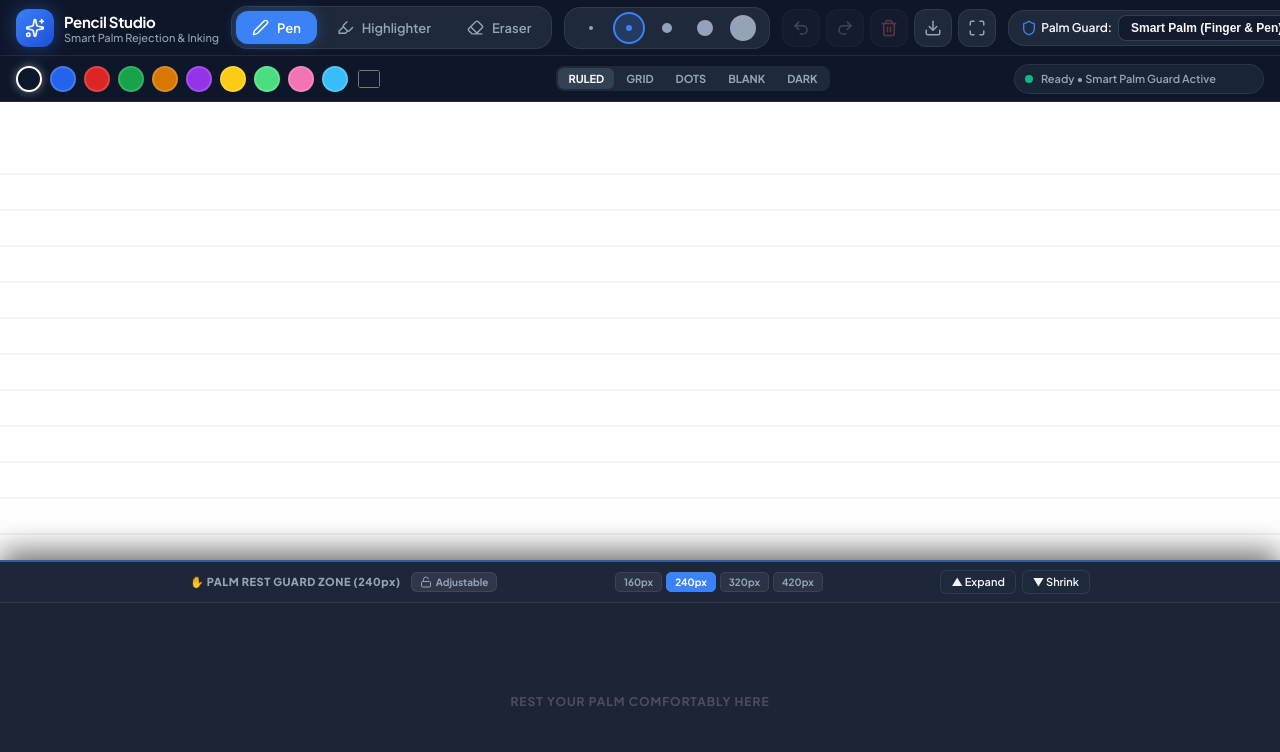
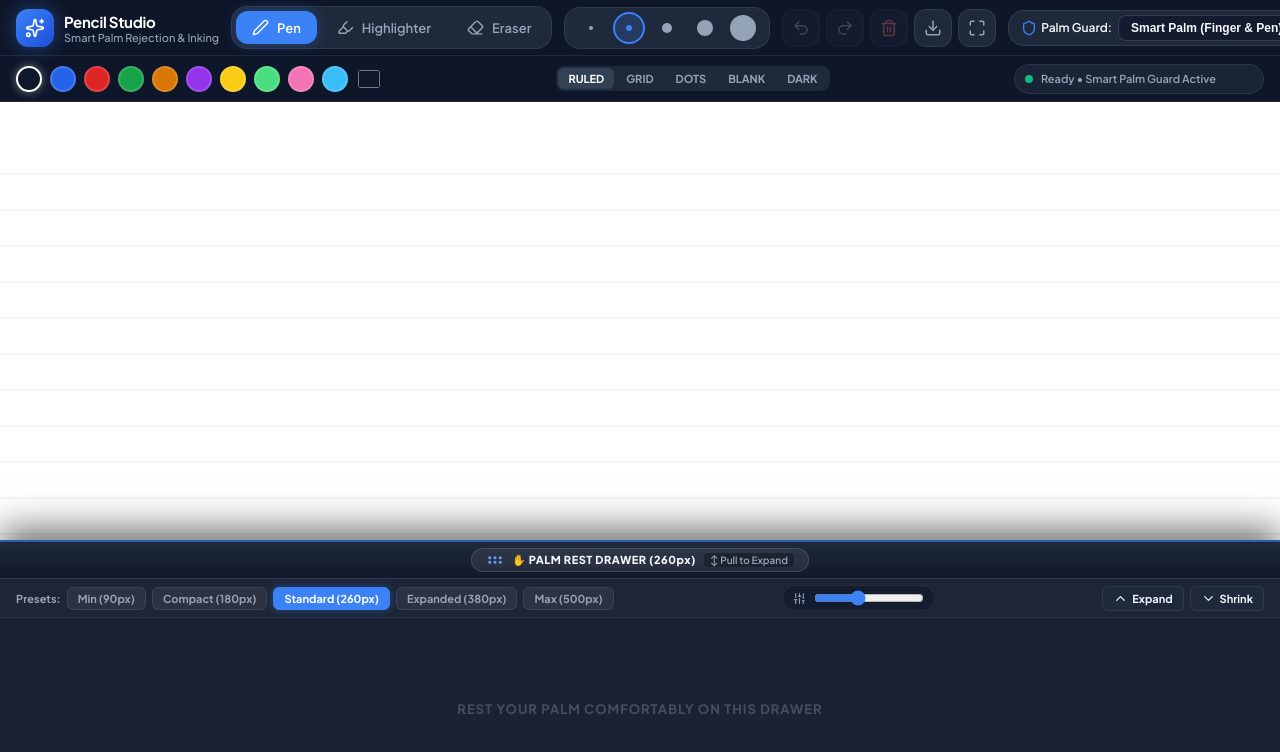
Before and after one commit to kuldeeppatel-cg/Pencil, a React (Vite) app in the folder pencil-web/: page / in a window 1280 px wide. Shown: the top 752 px of the page. Built offline with nearby package versions, Linux system fonts and the light colour scheme.

Commit message:
Implement pull-up Palm Rest Drawer with draggable pull tab, quick presets, slider, and expand/shrink controls

```diff
--- a/pencil-web/src/App.css
+++ b/pencil-web/src/App.css
@@ -467,156 +467,199 @@ input:checked + .slider:before {
   touch-action: none;
 }
 
-/* --- Floating Palm Rest Shield --- */
-.palm-rest-shield {
+/* --- Pull-Up Palm Rest Guard Drawer --- */
+.palm-rest-drawer {
   position: absolute;
   bottom: 0;
   left: 0;
   right: 0;
-  background: rgba(15, 23, 42, 0.94);
-  backdrop-filter: blur(14px);
-  -webkit-backdrop-filter: blur(14px);
+  background: rgba(15, 23, 42, 0.95);
+  backdrop-filter: blur(16px);
+  -webkit-backdrop-filter: blur(16px);
   border-top: 2px solid rgba(59, 130, 246, 0.6);
   display: flex;
   flex-direction: column;
   align-items: center;
   z-index: 30;
-  touch-action: none;
-  box-shadow: 0 -8px 30px rgba(0, 0, 0, 0.6);
+  box-shadow: 0 -10px 35px rgba(0, 0, 0, 0.6);
   user-select: none;
   -webkit-user-select: none;
+  touch-action: none;
   transition: border-color 0.2s, box-shadow 0.2s;
 }
 
-.palm-rest-shield.touching {
-  border-top: 2px solid #10b981;
-  box-shadow: 0 -8px 35px rgba(16, 185, 129, 0.35);
+.palm-rest-drawer.dragging {
+  border-top-color: #60a5fa;
+  box-shadow: 0 -10px 40px rgba(59, 130, 246, 0.4);
 }
 
-.shield-header {
+.palm-rest-drawer.touching {
+  border-top: 2px solid #10b981;
+  box-shadow: 0 -10px 40px rgba(16, 185, 129, 0.35);
+}
+
+/* Pull Tab Handle on Top of Drawer */
+.drawer-pull-tab {
   width: 100%;
   display: flex;
-  flex-direction: column;
   align-items: center;
-  padding: 8px 16px;
-  gap: 6px;
-  background: rgba(30, 41, 59, 0.6);
+  justify-content: center;
+  padding: 6px 0;
+  background: linear-gradient(180deg, rgba(30, 41, 59, 0.95), rgba(15, 23, 42, 0.8));
+  cursor: ns-resize;
   border-bottom: 1px solid var(--border-color);
+  touch-action: none;
 }
 
-.shield-title-row {
+.drawer-pull-tab:hover {
+  background: linear-gradient(180deg, rgba(51, 65, 85, 0.95), rgba(30, 41, 59, 0.9));
+}
+
+.drawer-handle-bar {
+  display: flex;
+  align-items: center;
+  gap: 8px;
+  padding: 2px 14px;
+  background: rgba(255, 255, 255, 0.08);
+  border-radius: var(--radius-full);
+  border: 1px solid rgba(255, 255, 255, 0.12);
+  pointer-events: none;
+}
+
+.grip-icon {
+  color: #60a5fa;
+}
+
+.drawer-handle-title {
+  font-size: 11px;
+  font-weight: 800;
+  letter-spacing: 0.5px;
+  color: #f1f5f9;
+}
+
+.drawer-drag-hint {
+  font-size: 10px;
+  font-weight: 600;
+  color: #94a3b8;
+  background: rgba(0, 0, 0, 0.3);
+  padding: 1px 6px;
+  border-radius: 4px;
+}
+
+/* Drawer Controls Toolbar */
+.drawer-header-toolbar {
+  width: 100%;
   display: flex;
   align-items: center;
   justify-content: space-between;
-  width: 100%;
-  max-width: 900px;
+  padding: 6px 16px;
+  background: rgba(30, 41, 59, 0.5);
+  border-bottom: 1px solid var(--border-color);
   gap: 12px;
+  flex-wrap: nowrap;
 }
 
-.shield-title-group {
-  display: flex;
-  align-items: center;
-  gap: 10px;
-}
-
-.shield-title {
-  font-size: 11px;
-  font-weight: 800;
-  letter-spacing: 0.5px;
-  color: #94a3b8;
+.drawer-preset-group {
   display: flex;
   align-items: center;
   gap: 6px;
-  white-space: nowrap;
 }
 
-.shield-lock-btn {
-  display: flex;
-  align-items: center;
-  gap: 4px;
-  padding: 3px 8px;
-  border-radius: 6px;
-  font-size: 10px;
+.drawer-control-label {
+  font-size: 11px;
   font-weight: 700;
-  background: rgba(255, 255, 255, 0.08);
-  color: var(--text-secondary);
-  border: 1px solid var(--border-color);
-  transition: all 0.15s;
+  color: #94a3b8;
 }
 
-.shield-lock-btn.locked {
-  background: rgba(59, 130, 246, 0.2);
-  color: #60a5fa;
-  border-color: rgba(59, 130, 246, 0.4);
-}
-
-.shield-presets {
-  display: flex;
-  align-items: center;
-  gap: 4px;
-}
-
-.shield-preset-btn {
+.drawer-preset-btn {
   background: rgba(255, 255, 255, 0.06);
   border: 1px solid var(--border-color);
   color: var(--text-secondary);
-  padding: 3px 8px;
-  border-radius: 5px;
-  font-size: 10px;
+  padding: 4px 10px;
+  border-radius: 6px;
+  font-size: 11px;
   font-weight: 700;
-  transition: all 0.15s;
+  transition: all 0.15s ease;
+  cursor: pointer;
 }
 
-.shield-preset-btn:hover {
+.drawer-preset-btn:hover {
   background: rgba(255, 255, 255, 0.12);
   color: #fff;
 }
 
-.shield-preset-btn.active {
+.drawer-preset-btn.active {
   background: var(--accent-primary);
   color: #fff;
   border-color: var(--accent-primary);
+  box-shadow: 0 0 10px var(--accent-glow);
 }
 
-.shield-controls {
+/* Range Slider */
+.drawer-slider-group {
+  display: flex;
+  align-items: center;
+  gap: 8px;
+  background: rgba(15, 23, 42, 0.6);
+  padding: 4px 10px;
+  border-radius: var(--radius-full);
+  border: 1px solid var(--border-color);
+}
+
+.drawer-height-slider {
+  width: 110px;
+  cursor: pointer;
+  accent-color: var(--accent-primary);
+}
+
+/* Step controls */
+.drawer-step-controls {
   display: flex;
   gap: 6px;
 }
 
-.shield-btn {
+.drawer-action-btn {
+  display: flex;
+  align-items: center;
+  gap: 4px;
   background: #1e293b;
   border: 1px solid var(--border-color);
   color: #f1f5f9;
   padding: 4px 10px;
   border-radius: 6px;
   font-size: 11px;
-  font-weight: 600;
-  transition: background 0.15s;
+  font-weight: 700;
+  transition: all 0.15s;
+  cursor: pointer;
 }
 
-.shield-btn:hover {
+.drawer-action-btn:hover {
   background: #334155;
+  color: #fff;
 }
 
-.shield-surface-pattern {
+/* Drawer Palm Resting Surface */
+.drawer-surface-pattern {
   flex: 1;
   width: 100%;
   display: flex;
   align-items: center;
   justify-content: center;
   position: relative;
-  pointer-events: none;
+  touch-action: none;
+  cursor: default;
 }
 
 .pattern-text {
-  font-size: 12px;
+  font-size: 13px;
   font-weight: 700;
   color: rgba(255, 255, 255, 0.2);
   letter-spacing: 1px;
   text-transform: uppercase;
+  pointer-events: none;
 }
 
-.palm-rest-shield.touching .pattern-text {
+.palm-rest-drawer.touching .pattern-text {
   color: #10b981;
   font-weight: 800;
 }
@@ -648,4 +691,10 @@ input:checked + .slider:before {
     min-width: 160px;
     max-width: 160px;
   }
+  .drawer-drag-hint {
+    display: none;
+  }
+  .drawer-slider-group {
+    display: none;
+  }
 }
--- a/pencil-web/src/App.tsx
+++ b/pencil-web/src/App.tsx
@@ -12,8 +12,10 @@ import {
   Maximize,
   Minimize,
   Sparkles,
-  Lock,
-  Unlock,
+  ChevronUp,
+  ChevronDown,
+  GripHorizontal,
+  Sliders,
 } from 'lucide-react';
 import confetti from 'canvas-confetti';
 import './App.css';
@@ -51,7 +53,14 @@ const PRESET_COLORS = [
 ];
 
 const STROKE_SIZES = [2, 4, 8, 14, 24];
-const SHIELD_PRESET_HEIGHTS = [160, 240, 320, 420];
+
+const DRAWER_PRESETS = [
+  { label: 'Min', height: 90 },
+  { label: 'Compact', height: 180 },
+  { label: 'Standard', height: 260 },
+  { label: 'Expanded', height: 380 },
+  { label: 'Max', height: 500 },
+];
 
 export default function App() {
   // --- Drawing State ---
@@ -62,11 +71,11 @@ export default function App() {
   const [strokes, setStrokes] = useState<Stroke[]>([]);
   const [redoStack, setRedoStack] = useState<Stroke[]>([]);
 
-  // --- Palm Rejection & Palm Shield State ---
+  // --- Palm Rejection & Palm Shield Drawer State ---
   const [palmMode, setPalmMode] = useState<PalmRejectionMode>('smart');
   const [showPalmShield, setShowPalmShield] = useState<boolean>(true);
-  const [palmShieldHeight, setPalmShieldHeight] = useState<number>(240);
-  const [isShieldLocked, setIsShieldLocked] = useState<boolean>(false);
+  const [palmShieldHeight, setPalmShieldHeight] = useState<number>(260);
+  const [isDrawerDragging, setIsDrawerDragging] = useState<boolean>(false);
   const [isPalmTouching, setIsPalmTouching] = useState<boolean>(false);
   const [pointerStatus, setPointerStatus] = useState<string>('Ready • Smart Palm Guard Active');
   const [isPointerBlocked, setIsPointerBlocked] = useState<boolean>(false);
@@ -79,6 +88,11 @@ export default function App() {
   const isDrawingRef = useRef<boolean>(false);
   const activePointerIdRef = useRef<number | null>(null);
   const ignoredPointerIdsRef = useRef<Set<number>>(new Set());
+
+  // Drawer Dragging Refs
+  const isDraggingDrawerRef = useRef<boolean>(false);
+  const dragStartYRef = useRef<number>(0);
+  const dragStartHeightRef = useRef<number>(260);
 
   // --- Prevent ALL browser touch gestures, pan scrolling, and viewport bouncing ---
   useEffect(() => {
@@ -284,7 +298,7 @@ export default function App() {
     if (isInsidePalmZone(e.clientY)) {
       ignoredPointerIdsRef.current.add(e.pointerId);
       setIsPalmTouching(true);
-      setPointerStatus('✋ Hand resting in Palm Guard Zone (Writing protected)');
+      setPointerStatus('✋ Hand resting in Palm Guard Drawer');
       setIsPointerBlocked(false);
       return;
     }
@@ -416,6 +430,44 @@ export default function App() {
           : 'Ready • Palm Guard Off'
       );
     }
+  };
+
+  // --- Drawer Pull Tab Dragging Handlers ---
+  const handleDrawerDragStart = (e: React.PointerEvent) => {
+    e.stopPropagation();
+    isDraggingDrawerRef.current = true;
+    setIsDrawerDragging(true);
+    dragStartYRef.current = e.clientY;
+    dragStartHeightRef.current = palmShieldHeight;
+    (e.target as HTMLElement).setPointerCapture(e.pointerId);
+  };
+
+  const handleDrawerDragMove = (e: React.PointerEvent) => {
+    if (!isDraggingDrawerRef.current) return;
+    e.stopPropagation();
+    const deltaY = dragStartYRef.current - e.clientY;
+    const newHeight = Math.max(80, Math.min(dragStartHeightRef.current + deltaY, 540));
+    setPalmShieldHeight(newHeight);
+  };
+
+  const handleDrawerDragEnd = (e: React.PointerEvent) => {
+    if (!isDraggingDrawerRef.current) return;
+    isDraggingDrawerRef.current = false;
+    setIsDrawerDragging(false);
+    try {
+      (e.target as HTMLElement).releasePointerCapture(e.pointerId);
+    } catch {
+      // ignore
+    }
+  };
+
+  // --- Drawer Increment / Decrement ---
+  const expandDrawer = () => {
+    setPalmShieldHeight((prev) => Math.min(prev + 60, 540));
+  };
+
+  const shrinkDrawer = () => {
+    setPalmShieldHeight((prev) => Math.max(prev - 60, 80));
   };
 
   // --- Actions ---
@@ -601,7 +653,7 @@ export default function App() {
 
           <div className="toggle-item">
             <Hand size={16} color={showPalmShield ? '#10b981' : '#94a3b8'} />
-            <span className="toggle-label">Palm Shield</span>
+            <span className="toggle-label">Palm Drawer</span>
             <label className="switch">
               <input
                 type="checkbox"
@@ -614,7 +666,7 @@ export default function App() {
         </div>
       </header>
 
-      {/* --- Secondary Sub-Toolbar (Colors & Paper Options) --- */}
+      {/* --- Secondary Sub-Toolbar (Locked Grid) --- */}
       <div className="secondary-bar">
         {/* Left: Color Palette */}
         <div className="sec-left">
@@ -679,17 +731,90 @@ export default function App() {
           onPointerLeave={handlePointerUp}
         />
 
-        {/* Solid Non-Moving Palm Rest Shield Zone */}
+        {/* --- Pull-Up Palm Rest Guard Drawer --- */}
         {showPalmShield && (
           <div
-            className={`palm-rest-shield ${isPalmTouching ? 'touching' : ''}`}
+            className={`palm-rest-drawer ${isPalmTouching ? 'touching' : ''} ${isDrawerDragging ? 'dragging' : ''}`}
             style={{ height: `${palmShieldHeight}px` }}
+          >
+            {/* Top Drawer Pull Tab & Grip Handle (Interactive Drag / Pull Zone) */}
+            <div
+              className="drawer-pull-tab"
+              onPointerDown={handleDrawerDragStart}
+              onPointerMove={handleDrawerDragMove}
+              onPointerUp={handleDrawerDragEnd}
+              onPointerCancel={handleDrawerDragEnd}
+              title="Drag up or down to expand Palm Guard Drawer"
+            >
+              <div className="drawer-handle-bar">
+                <GripHorizontal size={18} className="grip-icon" />
+                <span className="drawer-handle-title">
+                  ✋ PALM REST DRAWER ({palmShieldHeight}px)
+                </span>
+                <span className="drawer-drag-hint">↕ Pull to Expand</span>
+              </div>
+            </div>
+
+            {/* Drawer Controls Bar (Preset buttons & Expand/Shrink actions) */}
+            <div className="drawer-header-toolbar" onPointerDown={(e) => e.stopPropagation()}>
+              <div className="drawer-preset-group">
+                <span className="drawer-control-label">Presets:</span>
+                {DRAWER_PRESETS.map((preset) => (
+                  <button
+                    key={preset.label}
+                    className={`drawer-preset-btn ${Math.abs(palmShieldHeight - preset.height) < 25 ? 'active' : ''}`}
+                    onClick={() => setPalmShieldHeight(preset.height)}
+                  >
+                    {preset.label} ({preset.height}px)
+                  </button>
+                ))}
+              </div>
+
+              {/* Range Slider for Smooth Height Adjustment */}
+              <div className="drawer-slider-group">
+                <Sliders size={13} color="#94a3b8" />
+                <input
+                  type="range"
+                  min="80"
+                  max="540"
+                  step="10"
+                  value={palmShieldHeight}
+                  onChange={(e) => setPalmShieldHeight(Number(e.target.value))}
+                  className="drawer-height-slider"
+                  title="Adjust Drawer Height"
+                />
+              </div>
+
+              {/* Step Buttons */}
+              <div className="drawer-step-controls">
+                <button
+                  className="drawer-action-btn"
+                  onClick={expandDrawer}
+                  title="Expand Drawer Up"
+                >
+                  <ChevronUp size={15} />
+                  <span>Expand</span>
+                </button>
+                <button
+                  className="drawer-action-btn"
+                  onClick={shrinkDrawer}
+                  title="Shrink Drawer Down"
+                >
+                  <ChevronDown size={15} />
+                  <span>Shrink</span>
+                </button>
+              </div>
+            </div>
+
+            {/* Resting Hand Surface (Absorbs Palm Contact) */}
+            <div
+              className="drawer-surface-pattern"
               onPointerDown={(e) => {
                 e.preventDefault();
                 e.stopPropagation();
                 ignoredPointerIdsRef.current.add(e.pointerId);
                 setIsPalmTouching(true);
-              setPointerStatus('✋ Hand resting in Palm Guard Zone (Writing protected)');
+                setPointerStatus('✋ Hand resting in Palm Guard Drawer');
               }}
               onPointerMove={(e) => {
                 e.preventDefault();
@@ -712,60 +837,9 @@ export default function App() {
                 }
               }}
             >
-            {/* Shield Top Border & Controls (Cannot be moved accidentally by resting palm) */}
-            <div className="shield-header">
-              <div className="shield-title-row">
-                <div className="shield-title-group">
-                  <span className="shield-title">
-                    ✋ PALM REST GUARD ZONE ({palmShieldHeight}px)
-                  </span>
-                  <button
-                    className={`shield-lock-btn ${isShieldLocked ? 'locked' : ''}`}
-                    onClick={() => setIsShieldLocked((prev) => !prev)}
-                    title={isShieldLocked ? 'Height Locked (Solid)' : 'Height Unlocked (Editable)'}
-                  >
-                    {isShieldLocked ? <Lock size={12} /> : <Unlock size={12} />}
-                    <span>{isShieldLocked ? 'Locked' : 'Adjustable'}</span>
-                  </button>
-                </div>
-
-                {!isShieldLocked && (
-                  <div className="shield-presets">
-                    {SHIELD_PRESET_HEIGHTS.map((h) => (
-                      <button
-                        key={h}
-                        className={`shield-preset-btn ${palmShieldHeight === h ? 'active' : ''}`}
-                        onClick={() => setPalmShieldHeight(h)}
-                      >
-                        {h}px
-                      </button>
-                    ))}
-                  </div>
-                )}
-
-                <div className="shield-controls">
-                  <button
-                    className="shield-btn"
-                    onClick={() => setPalmShieldHeight((h) => Math.min(h + 40, 480))}
-                    title="Increase shield height"
-                  >
-                    ▲ Expand
-                  </button>
-                  <button
-                    className="shield-btn"
-                    onClick={() => setPalmShieldHeight((h) => Math.max(h - 40, 120))}
-                    title="Decrease shield height"
-                  >
-                    ▼ Shrink
-                  </button>
-                </div>
-              </div>
-            </div>
-
-            <div className="shield-surface-pattern">
               <div className="pattern-grid" />
               <div className="pattern-text">
-                {isPalmTouching ? 'Hand Contact Absorbed • Safe to Write' : 'Rest Your Palm Comfortably Here'}
+                {isPalmTouching ? 'Hand Contact Absorbed • Safe to Write' : 'Rest Your Palm Comfortably on this Drawer'}
               </div>
             </div>
           </div>
```
Lines whose indentation alone changed are shown as unchanged.
